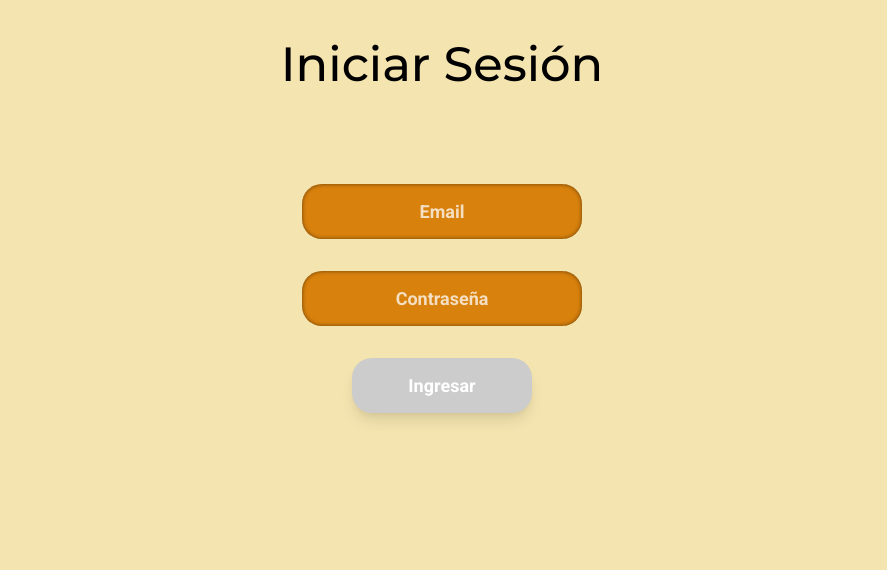
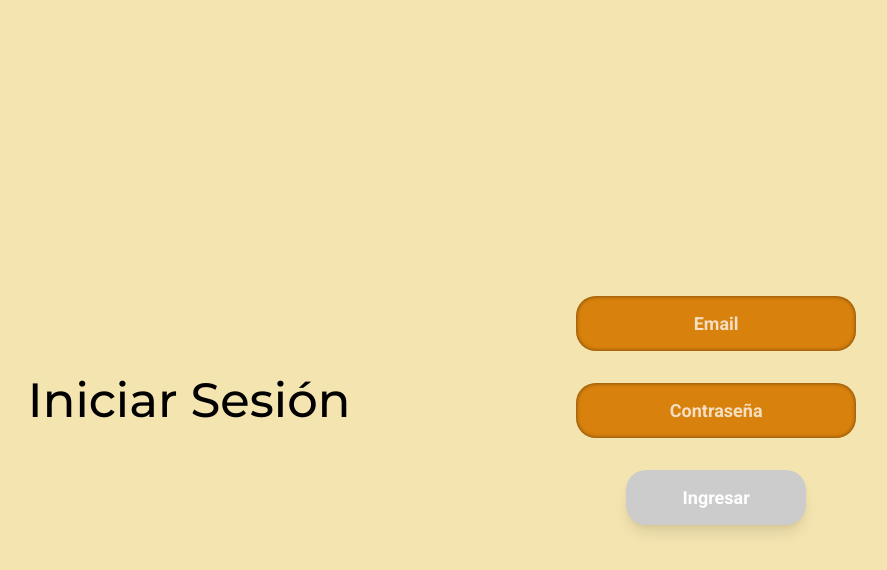
Before and after one commit to danteallievi/arreglalo-app, an Angular app: page /login in a window 1280 px wide. Shown: the top 570 px of the page, without its empty margins (198-1085 px from the left). Built offline with nearby package versions, Linux system fonts and the light colour scheme.

Commit message:
Added desktop styles

```diff
--- a/src/app/components/list/list.component.css
+++ b/src/app/components/list/list.component.css
@@ -1,6 +1,7 @@
 .content {
   margin-top: 10vh;
   overflow-y: hidden;
+  min-height: 90vh;
 }
 
 .cards-container {
--- a/src/app/pages/login/login.component.html
+++ b/src/app/pages/login/login.component.html
@@ -1,5 +1,15 @@
-<div class="px-12 bg-quaternary min-h-screen flex flex-col items-center">
-  <h1 class="text-5xl pt-10 text-center">Iniciar Sesión</h1>
+<div
+  class="
+    px-12
+    bg-quaternary
+    min-h-screen
+    flex flex-col
+    justify-center
+    items-center
+    md:flex-row md:justify-evenly md:content-center md:px-0
+  "
+>
+  <h1 class="text-5xl text-center md:p-0">Iniciar Sesión</h1>
 
   <div class="userdata-container">
     <form
```
